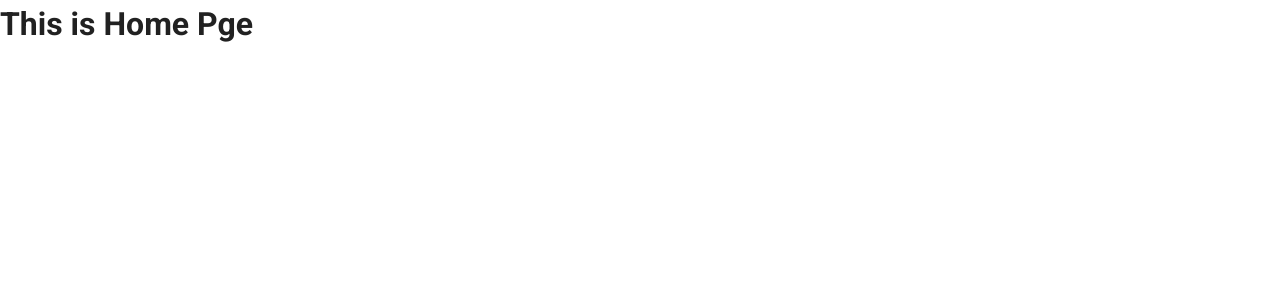
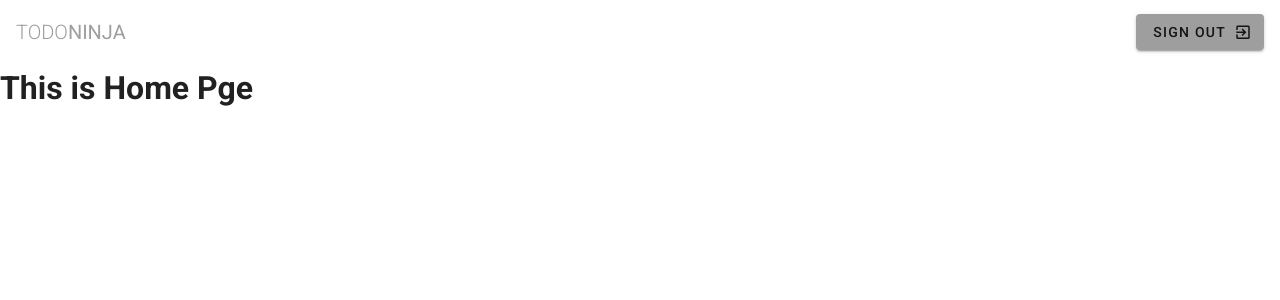
Before and after one commit to bryantran3562/vuetify-study, a Vue app: page / in a window 1280 px wide. Shown: the top 300 px of the page. Built offline with nearby package versions, Linux system fonts and the light colour scheme.

Commit message:
vuetify-toolbar

```diff
--- a/src/App.vue
+++ b/src/App.vue
@@ -4,11 +4,16 @@
           v-app: Root component. This is where you can nested other component
           v-content: This is where other components will be displaying in here.
            -->
-  <v-app>
+  <v-app class="grey lighten-4">
 
     <v-content>
+
+      <!-- BT - NavBar -->
+      <Navbar />
+
       <!-- BT - This is where all of our web page go here -->
       <router-view></router-view>
+
     </v-content>
 
   </v-app>
@@ -17,12 +22,13 @@
 
 <script>
 
+import Navbar from './components/Navbar'
 
 export default {
   name: 'App',
 
   components: {
-
+      Navbar,
   },
 
   data: () => ({
--- /dev/null
+++ b/src/components/Navbar.vue
@@ -0,0 +1,29 @@
+<template>
+  <nav>
+
+    <v-toolbar flat app>
+      <v-toolbar-title class="text-uppercase grey--text">
+        <span class="font-weight-light">Todo</span>
+        <span>Ninja</span>
+      </v-toolbar-title>
+      <v-spacer></v-spacer>
+      <v-btn flat class="grey lightten-4">
+        <span>Sign Out</span>
+        <v-icon right>mdi-exit-to-app</v-icon>
+      </v-btn>
+    </v-toolbar>
+
+  </nav>
+</template>
+
+<script>
+export default {
+  data() {
+    return {
+    }
+  }
+}
+</script>
+
+<style>
+</style>
```
